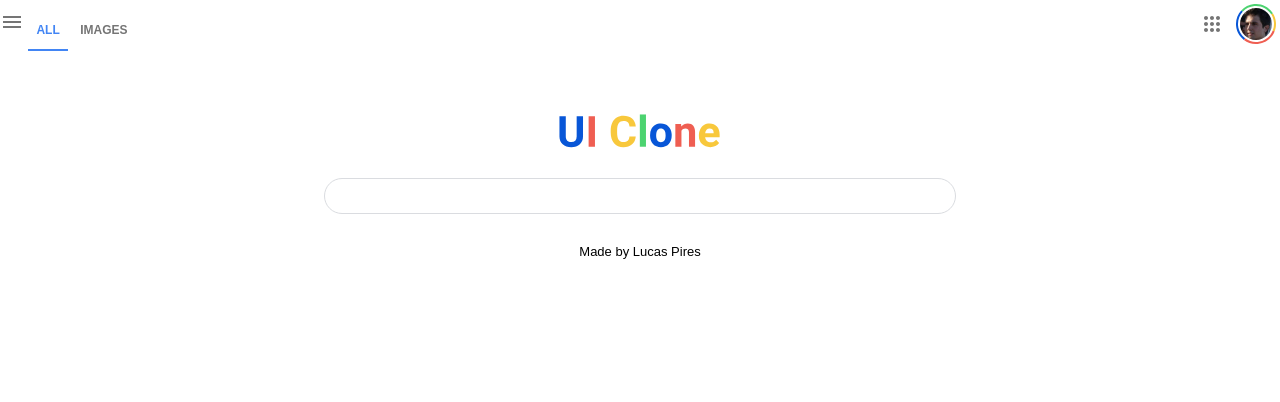
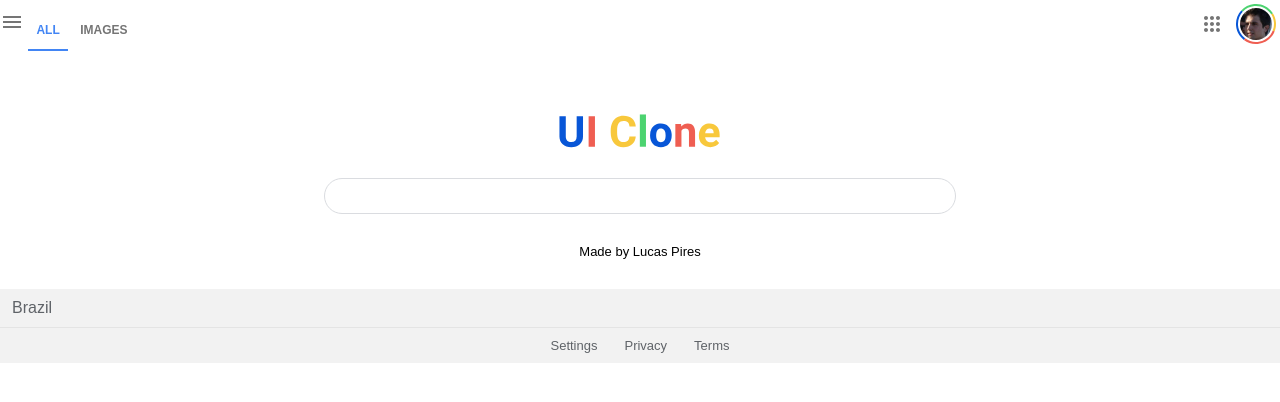
Before and after one commit to lucaspires-source/google-ui-clone, a plain HTML site: page index.html in a window 1280 px wide. Drawn offline with Linux system fonts and the light colour scheme.

Commit message:
finished footer

```diff
--- a/index.html
+++ b/index.html
@@ -28,8 +28,15 @@
             Made by Lucas Pires
         </div>
     </main>
-    <footer>
-
+    <footer class="footer">
+        <div class="footer__section footer__location">
+            <span>Brazil</span>
+        </div>
+        <div class="footer__section footer__links">
+            <a>Settings</a>
+            <a>Privacy</a>
+            <a>Terms</a>
+        </div>
     </footer>
 </body>
 </html>
--- a/style.css
+++ b/style.css
@@ -103,3 +103,33 @@ border-radius: 50%;
     padding: 6px 12px;
 }
 /*Footer*/
+
+.footer{
+    margin-top: 24px;
+    display: flex;
+    flex-direction: column;
+    background: #f2f2f2;
+}
+
+.footer__section:not(:first-child){
+    border-top:1px solid #e4e4e4;
+}
+
+.footer__location{
+    font-size: 16px;
+    color: #5f6368;
+    padding: 10px 12px;
+}
+
+.footer__links{
+    display: flex;
+    justify-content: center;
+    align-items: center;
+    font-size: 13px;
+    color: #5f6368;
+    padding: 10px;
+}
+
+.footer__links a:not(:first-child) {
+    margin-left: 27px;
+}
```
